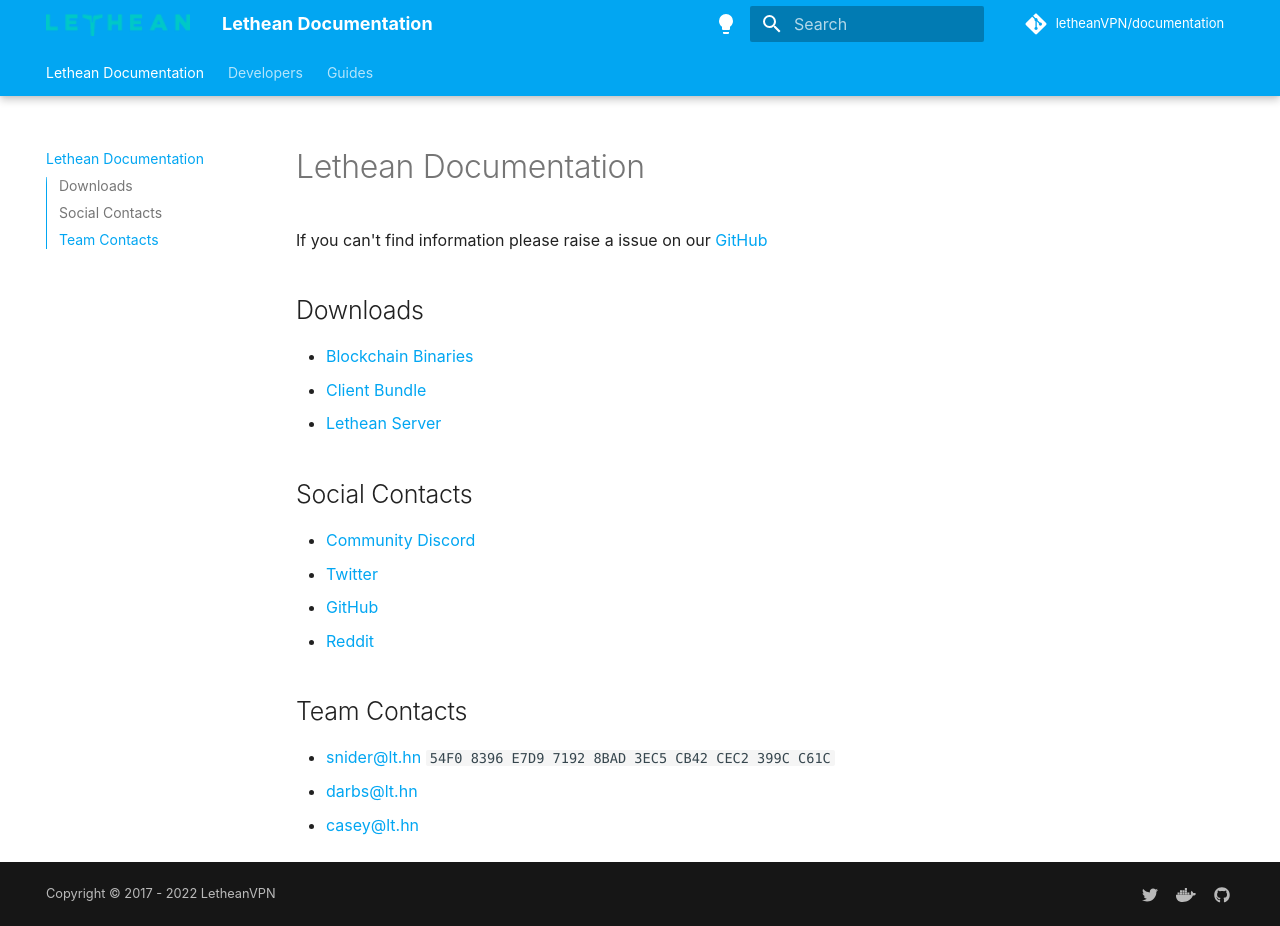
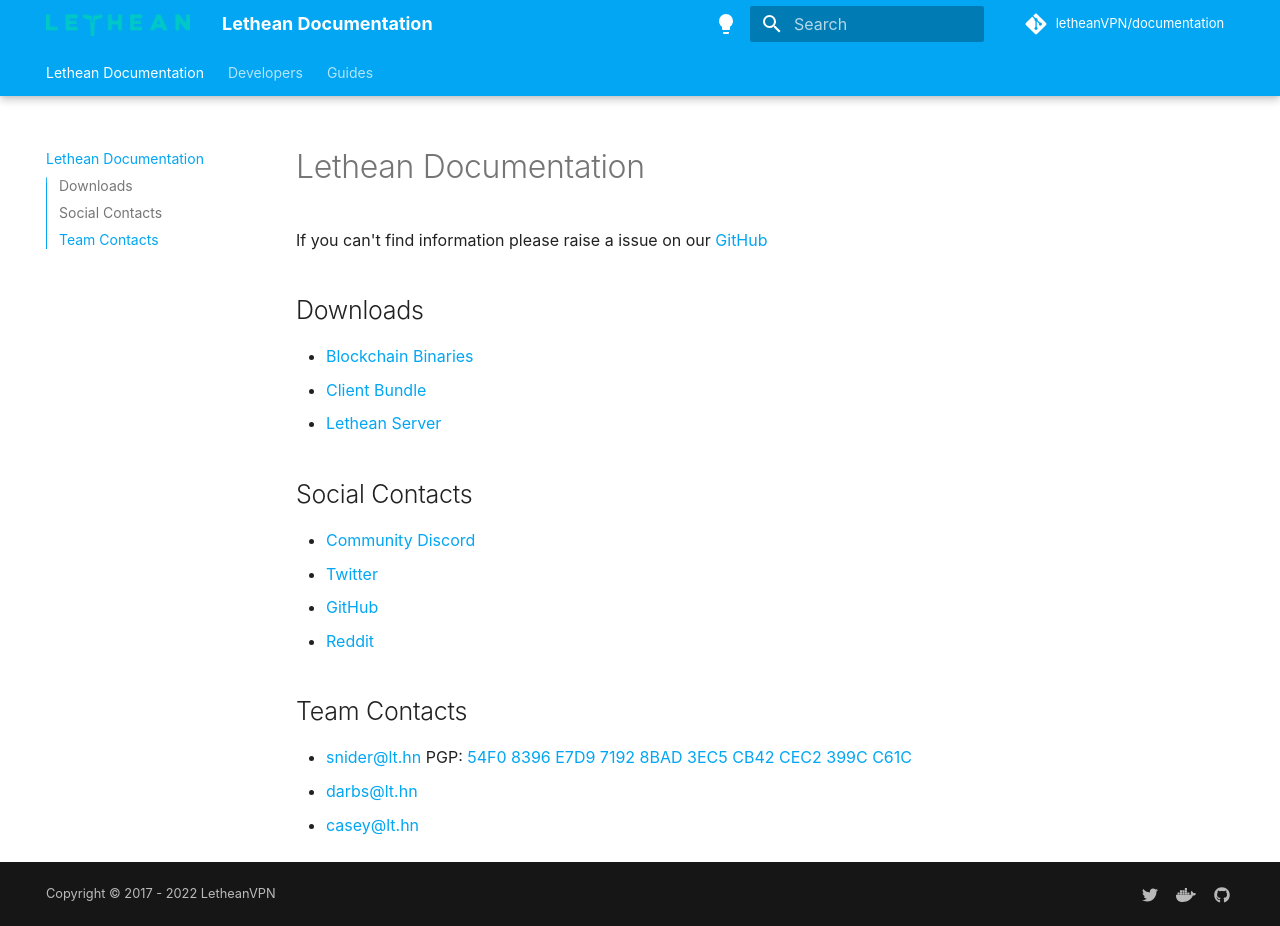
Before and after one commit to letheanVPN/documentation, an MkDocs documentation site: the page built from docs/index.md, in a window 1280 px wide and 926 px high. Built offline with MkDocs 1.6.1 and Material for MkDocs 9.7.7, drawn with Linux system fonts in a browser that asks for light colours; comment, search, counter and statistics services are not loaded.

Commit message:
Update index.md

```diff
--- a/docs/index.md
+++ b/docs/index.md
@@ -16,6 +16,6 @@
 
 ## Team Contacts
 
-- [snider@lt.hn](mailto:snider@lt.hn) `54F0 8396 E7D9 7192 8BAD 3EC5 CB42 CEC2 399C C61C`
+- [snider@lt.hn](mailto:snider@lt.hn) PGP: [54F0 8396 E7D9 7192 8BAD 3EC5 CB42 CEC2 399C C61C](developers/keys/snider.md)
 - [darbs@lt.hn](mailto:snider@lt.hn)
 - [casey@lt.hn](mailto:snider@lt.hn)
```
